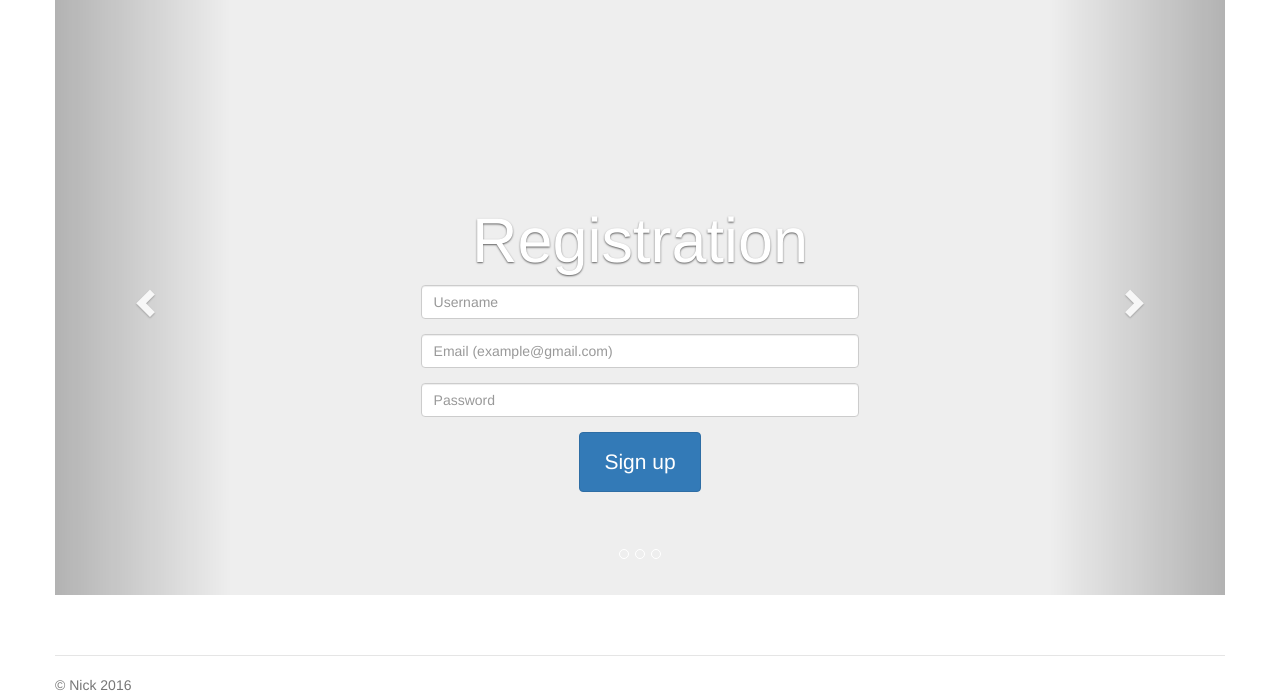
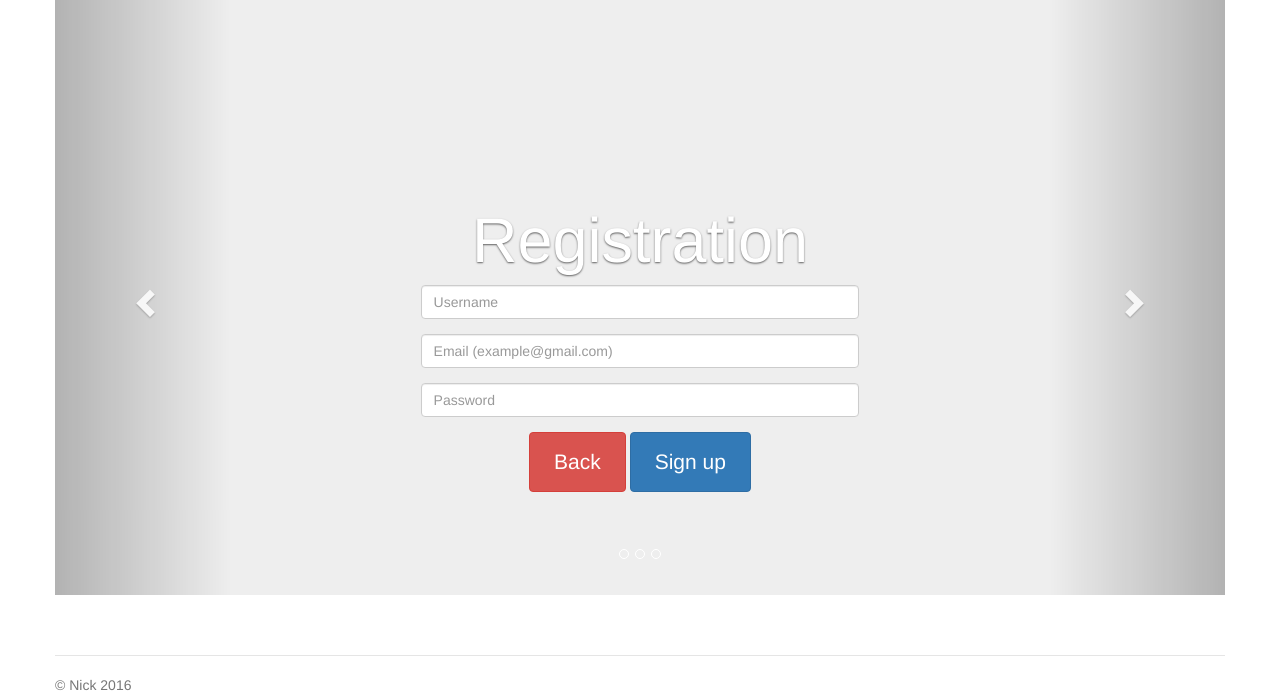
Before and after one commit to Shpilevskiy/Walet_project, a Django app: page /registration/ in a window 1280 px wide. Shown: the part 111-806 px from the top of the page. Run offline with Django 3.2, Linux system fonts and the light colour scheme; parts of the project's set-up code (start-up, migrations or seed data) failed here and were passed over; some libraries are stand-ins or nearby versions.

Commit message:
added back-buttons to registration and authorization forms

```diff
--- a/wallet/auths/forms.py
+++ b/wallet/auths/forms.py
@@ -1,7 +1,7 @@
 from django import forms
 from crispy_forms.helper import FormHelper
-from crispy_forms.layout import Submit, Layout
-from crispy_forms.bootstrap import Field, FormActions
+from crispy_forms.layout import Submit, Layout, Button
+from crispy_forms.bootstrap import Field, FormActions, InlineField
 from django.contrib.auth.models import User
 from django.contrib.auth import authenticate
 
@@ -18,8 +18,8 @@ class LoginForm(forms.Form):
     helper.layout = Layout(
         Field('username', placeholder='Username', css_class='form-control'),
         Field('password', placeholder='Password', css_class='form-control'),
-        # To do: add back to menu button (registration too)
-        FormActions(Submit('login', 'Sign in', css_class='btn-primary'))
+        InlineField(Button('auth-back', 'Back', css_class='btn-danger')),
+        InlineField(Submit('login', 'Sign in', css_class='btn-primary')),
     )
 
     def clean(self):
@@ -46,7 +46,8 @@ class RegistrationForm(forms.Form):
         Field('username', placeholder='Username', css_class='form-control'),
         Field('email', placeholder='Email (example@gmail.com)', css_class='form-control'),
         Field('password', placeholder='Password', css_class='form-control'),
-        FormActions(Submit('sign up', 'Sign up', css_class='btn-primary'))
+        InlineField(Button('reg-back', 'Back', css_class='btn-danger')),
+        InlineField(Submit('sign up', 'Sign up', css_class='btn-primary')),
     )
 
     def clean_email(self):
--- a/wallet/auths/static/auth/index.js
+++ b/wallet/auths/static/auth/index.js
@@ -5,21 +5,33 @@
     });
 
 
-    var login_btn = $('.carousel-inner #log-btn');
-    var registration_btn = $('.carousel-inner #reg-button');
+    var loginBtn = $('.carousel-inner #log-btn');
+    var registrationBtn = $('.carousel-inner #reg-button');
+    var loginBackBtn = $('.carousel-inner #button-id-auth-back');
+    var registrationBackBtn = $('.carousel-inner #button-id-reg-back');
+
     var home = $('#home');
-    var reg_form = $('#registration-form');
-    var login_from = $('#login-form');
+    var regForm = $('#registration-form');
+    var loginFrom = $('#login-form');
 
-    registration_btn.click(function() {
-        swap_block(home, reg_form)
+
+    registrationBtn.click(function() {
+        swapBlocks(home, regForm)
     });
 
-    login_btn.click(function(){
-        swap_block(home, login_from)
+    loginBtn.click(function(){
+        swapBlocks(home, loginFrom)
     });
 
-function swap_block(active, passive){
+    loginBackBtn.click(function () {
+       swapBlocks(loginFrom, home)
+    });
+
+    registrationBackBtn.click(function () {
+       swapBlocks(regForm, home)
+    });
+
+function swapBlocks(active, passive){
     active.animate({
         opacity: 0
     });
--- a/wallet/auths/templates/auths/index.html
+++ b/wallet/auths/templates/auths/index.html
@@ -39,7 +39,7 @@
             <li><a id = "about" href="#carousel" data-slide-to="1">About</a></li>
             <li><a href="#carousel" data-slide-to="2">Contact</a></li>
         </ul>
-        <h3 class="text-muted">Welcome to your wallet</h3>
+        <h3 class="text-muted"><a class="text-muted" href="/" style="text-decoration:none;">Welcome to your wallet</a></h3>
     </div>
 </div>
 
@@ -97,19 +97,7 @@
         </div>
         <div class="item">
             <div class="reg-content carousel-caption">
-                <h1>Registration</h1>
-                <div class="form-group">
-                    <input type="text" placeholder="Username" class="form-control input-form">
-                </div>
-                <div class="form-group">
-                    <input type="email" placeholder="Email (example@gmail.com)" class="form-control input-form">
-                </div>
-                <div class="form-group">
-                    <input type="password" placeholder="Password" class="form-control input-form">
-                </div>
-                <div>
-                    <button type="submit" class="btn btn-success">Sign in</button>
-                </div>
+                <h1>About</h1>
             </div>
         </div>
         <div class="item">
--- a/wallet/auths/views.py
+++ b/wallet/auths/views.py
@@ -14,6 +14,7 @@ def index(request):
 def registration(request):
     if request.user.is_authenticated():
         return HttpResponseRedirect('/mywallet')
+
     form = RegistrationForm(request.POST or None)
     if form.is_valid():
         username = request.POST['username']
@@ -37,9 +38,6 @@ def authentication(request):
         if user is not None:
             login(request, user)
             return HttpResponseRedirect('/mywallet')
-        else:
-            # NEED: Return a 'disabled account' error message
-            return HttpResponseRedirect('/')
     else:
         # NEED: Return an 'invalid login' error message.
         return render(request, 'auths/index.html', {'RegForm': RegistrationForm, 'LoginForm': form,
--- a/wallet/wallet/urls.py
+++ b/wallet/wallet/urls.py
@@ -22,7 +22,7 @@ urlpatterns = [
     url(r'^admin/', admin.site.urls),
     # We won't be able to capture /admin/ urls otherwise
     url(r'^$', index, name="home"),
-    url(r'^registration/', registration, name="log on"),
-    url(r'^authentication/', authentication, name="log in"),
+    url(r'^registration/', registration, name="sign up"),
+    url(r'^authentication/', authentication, name="sign in"),
     url(r'mywallet/', include('mywallet.urls')),
 ]
```
